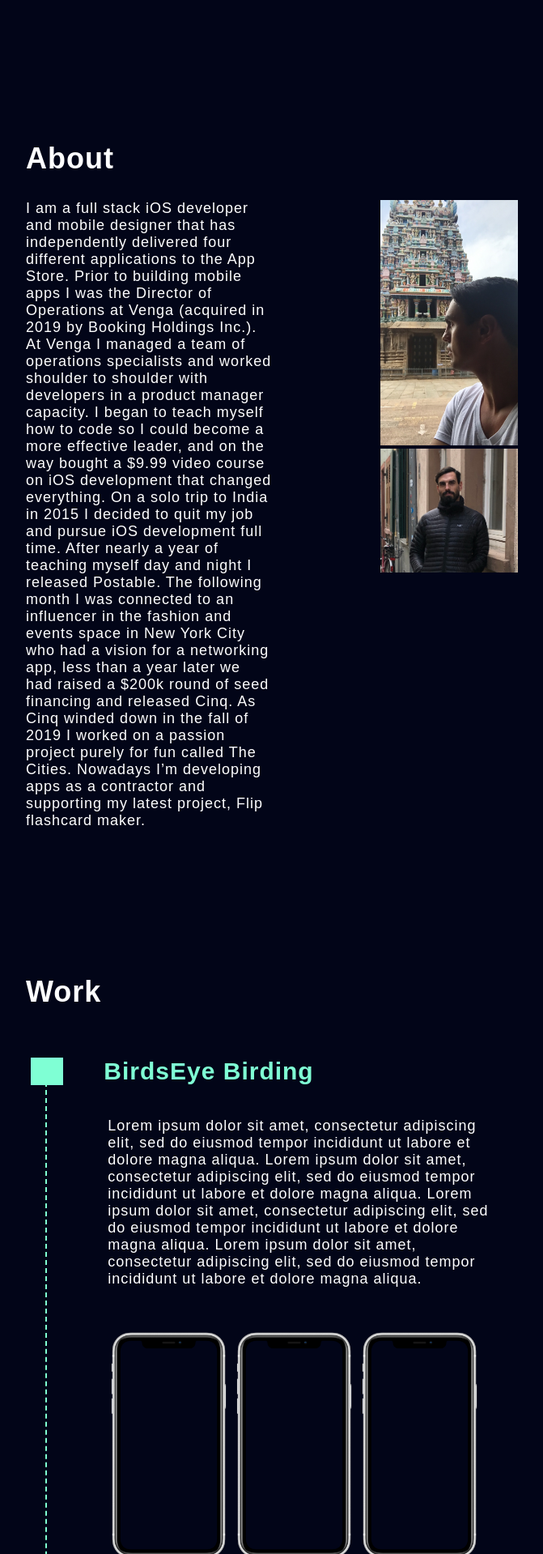
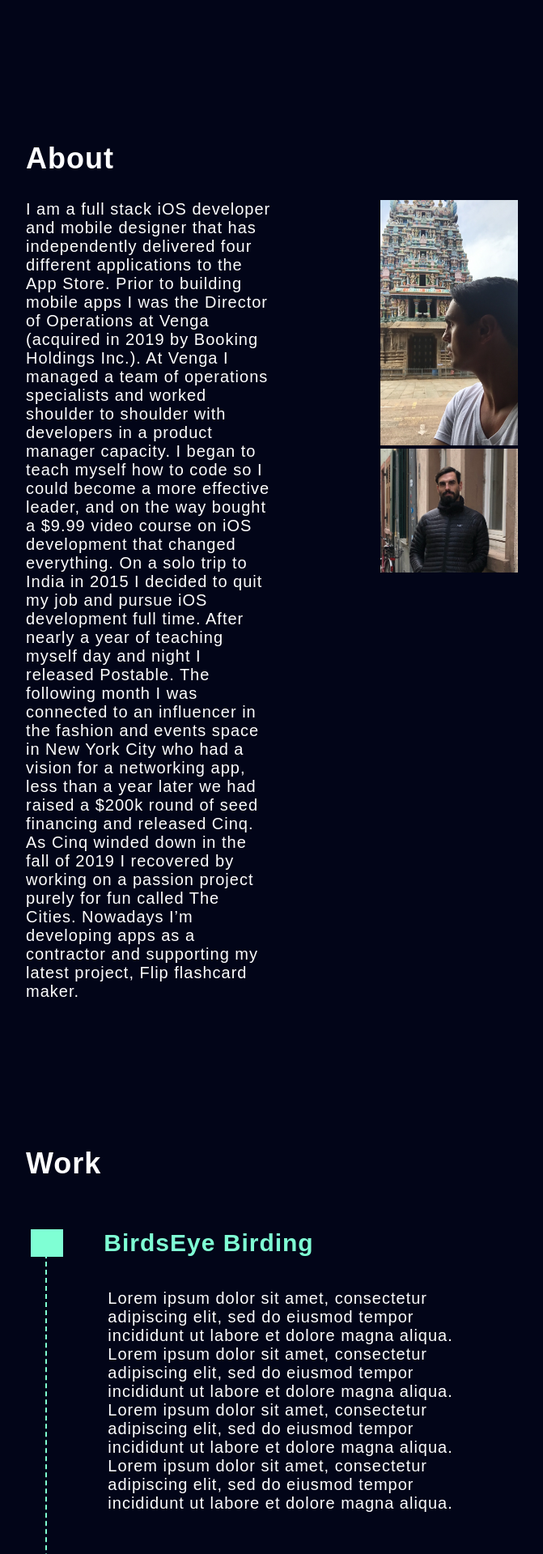
Before and after one commit to michaelsuro/michaelsuro.github.io, a PHP site: page /index.html in a window 1280 px wide. Shown: the part 942-2861 px from the top of the page at 81% size, without its empty margins (304-975 px from the left). Run offline with PHP 8.4, Linux system fonts and the light colour scheme.

Commit message:
font size

```diff
--- a/index.html
+++ b/index.html
@@ -37,7 +37,7 @@
                 <h2>About</h2>
                 <div>
                     <div class="col span-1-of-2 about-box">
-                    	<p>I am a full stack iOS developer and mobile designer that has independently delivered four different applications to the App Store. Prior to building mobile apps I was the Director of Operations at <a href="https://www.getvenga.com">Venga</a> (acquired in 2019 by <a href="https://www.bookingholdings.com">Booking Holdings Inc.</a>). At Venga I managed a team of operations specialists and worked shoulder to shoulder with developers in a product manager capacity. I began to teach myself how to code so I could become a more effective leader, and on the way bought a $9.99 video course on iOS development that changed everything. On a solo trip to India in 2015 I decided to quit my job and pursue iOS development full time. After nearly a year of teaching myself day and night I released <a href="#postable">Postable</a>. The following month I was connected to an influencer in the fashion and events space in New York City who had a vision for a networking app, less than a year later we had raised a $200k round of seed financing and released <a href="#cinq">Cinq</a>. As Cinq winded down in the fall of 2019 I worked on a passion project purely for fun called The Cities. Nowadays I’m developing apps as a contractor and supporting my latest project, <a href="#flip">Flip flashcard maker</a>.</p>
+                    	<p>I am a full stack iOS developer and mobile designer that has independently delivered four different applications to the App Store. Prior to building mobile apps I was the Director of Operations at <a href="https://www.getvenga.com">Venga</a> (acquired in 2019 by <a href="https://www.bookingholdings.com">Booking Holdings Inc.</a>). At Venga I managed a team of operations specialists and worked shoulder to shoulder with developers in a product manager capacity. I began to teach myself how to code so I could become a more effective leader, and on the way bought a $9.99 video course on iOS development that changed everything. On a solo trip to India in 2015 I decided to quit my job and pursue iOS development full time. After nearly a year of teaching myself day and night I released <a href="#postable">Postable</a>. The following month I was connected to an influencer in the fashion and events space in New York City who had a vision for a networking app, less than a year later we had raised a $200k round of seed financing and released <a href="#cinq">Cinq</a>. As Cinq winded down in the fall of 2019 I recovered by working on a passion project purely for fun called The Cities. Nowadays I’m developing apps as a contractor and supporting my latest project, <a href="#flip">Flip flashcard maker</a>.</p>
                     </div>
                     <div class="col span-1-of-2 about-box">
                     	<img src="india.JPG" alt="Michael photo" class="michael-photo">
--- a/style.css
+++ b/style.css
@@ -45,7 +45,7 @@ h4 {
 
 p {
     color: white;
-    font-size: 18px;
+    font-size: 20px;
     letter-spacing: 1px;
 }
 
```
